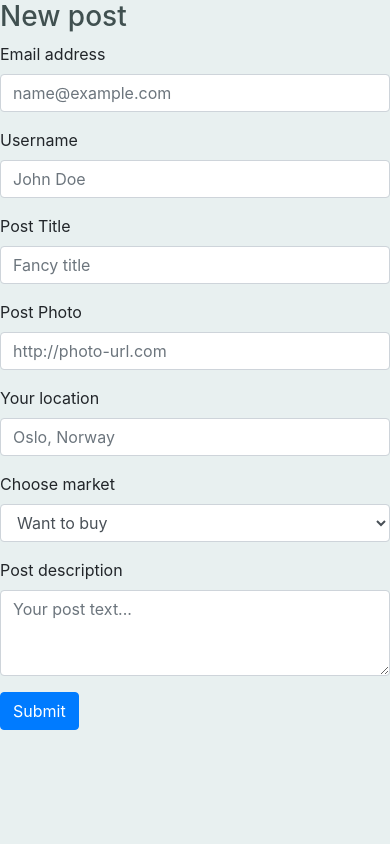
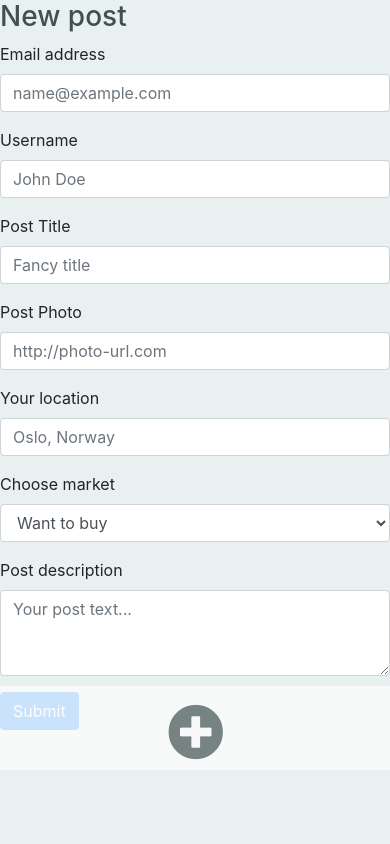
Before and after one commit to alvzed/stickling, a Flask app: page /new_post in a window 390 px wide. Shown: the part 74-918 px from the top of the page. Before the commit the page ends 804 px from the top, so only its background shows below. Run offline with Flask 2, Linux system fonts and the light colour scheme; some libraries are stand-ins or nearby versions.

Commit message:
change image size on feed and made new post button fixed to bottom on phone screens

```diff
--- a/static/css/style.css
+++ b/static/css/style.css
@@ -61,10 +61,33 @@ p {
     color: #405050;
 }
 
+@media screen and (max-aspect-ratio: 1/1) {
+    #rightSideBar {
+        position: fixed;
+        height: 10vh;
+        bottom: 0;
+        right: 0;
+        left: 0;
+        background-color: rgba(253,253,253, 0.8);
+    }
+
+    #new_post {
+        color: rgba(64,80,80, 0.7);
+        right: 45vw;
+        left: 43vw;
+        bottom: 1.2vh;
+        font-size: 3.5rem;
+    }
+
+    #content {
+        margin-bottom: 10vh!important;
+    }
+}
+
 /* -------------- posts ------------- */
 .post_feed {
     position: relative;
-
+    min-height: 37vh;
     max-height: 40vh;
 
     margin: 2vh 1vw;
@@ -77,7 +100,9 @@ p {
 }
 
 .post_image {
-    width: 100%;
+    min-width: 100%;
+    max-width: 10vw;
+    min-height: 100%;
     max-height: 30vh;
     object-fit: cover;
     object-position: center;
@@ -123,6 +148,7 @@ p {
 
     .post_image {
         min-height: 27vh;
+        max-width: 35vw;
     }
 }
 
--- a/templates/base.html
+++ b/templates/base.html
@@ -36,7 +36,7 @@
           {% endblock %}
         </div>
 
-        <div id="rightSideBar" class="d-none d-sm-block col-1 col-lg-2">
+        <div id="rightSideBar" class="col-12 col-sm-2">
             <a href="{{ url_for('new_post') }}"><i class="fas fa-plus-circle" id="new_post"></i></a>
         </div>
       </div> <!-- row -->
--- a/templates/propagation_station.html
+++ b/templates/propagation_station.html
@@ -4,10 +4,10 @@
   {% for post in posts %}
     {% if post.barter %}
       <div class="row container post_feed">
-        <div class="col-4 image_container">
+        <div class="col-6 col-sm-4 image_container">
           <img src="{{post.picture}}" alt="Image related to post" class="post_image">
         </div>
-        <div class="col-8">
+        <div class="col-6 col-sm-8">
           <h2 class="post_title">{{post.title}}</h2>
           <h6 class="post_location">{{post.location}}</h6>
           <h5 class="post_barter">{{post.barter}}</h5>
```
